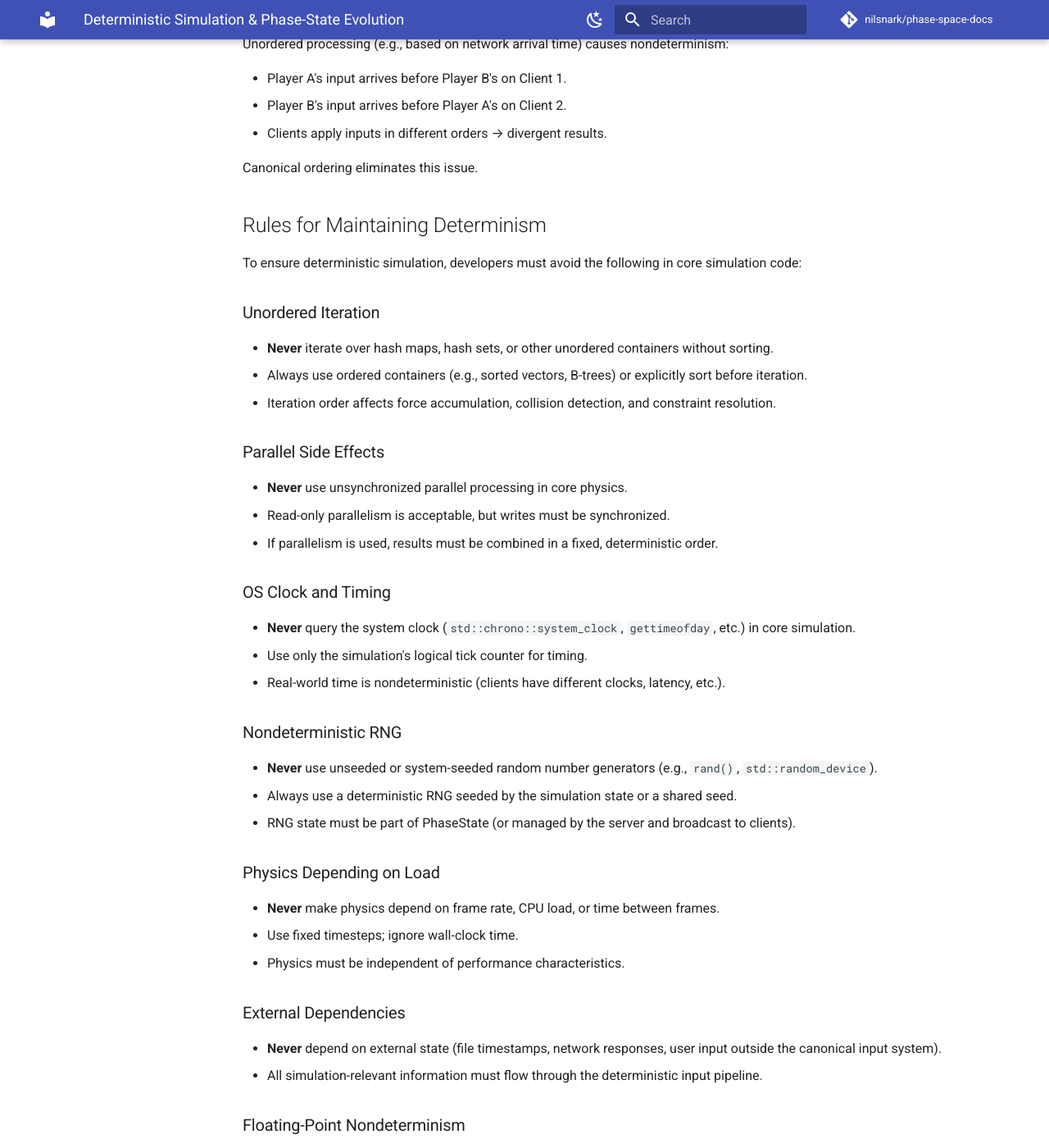
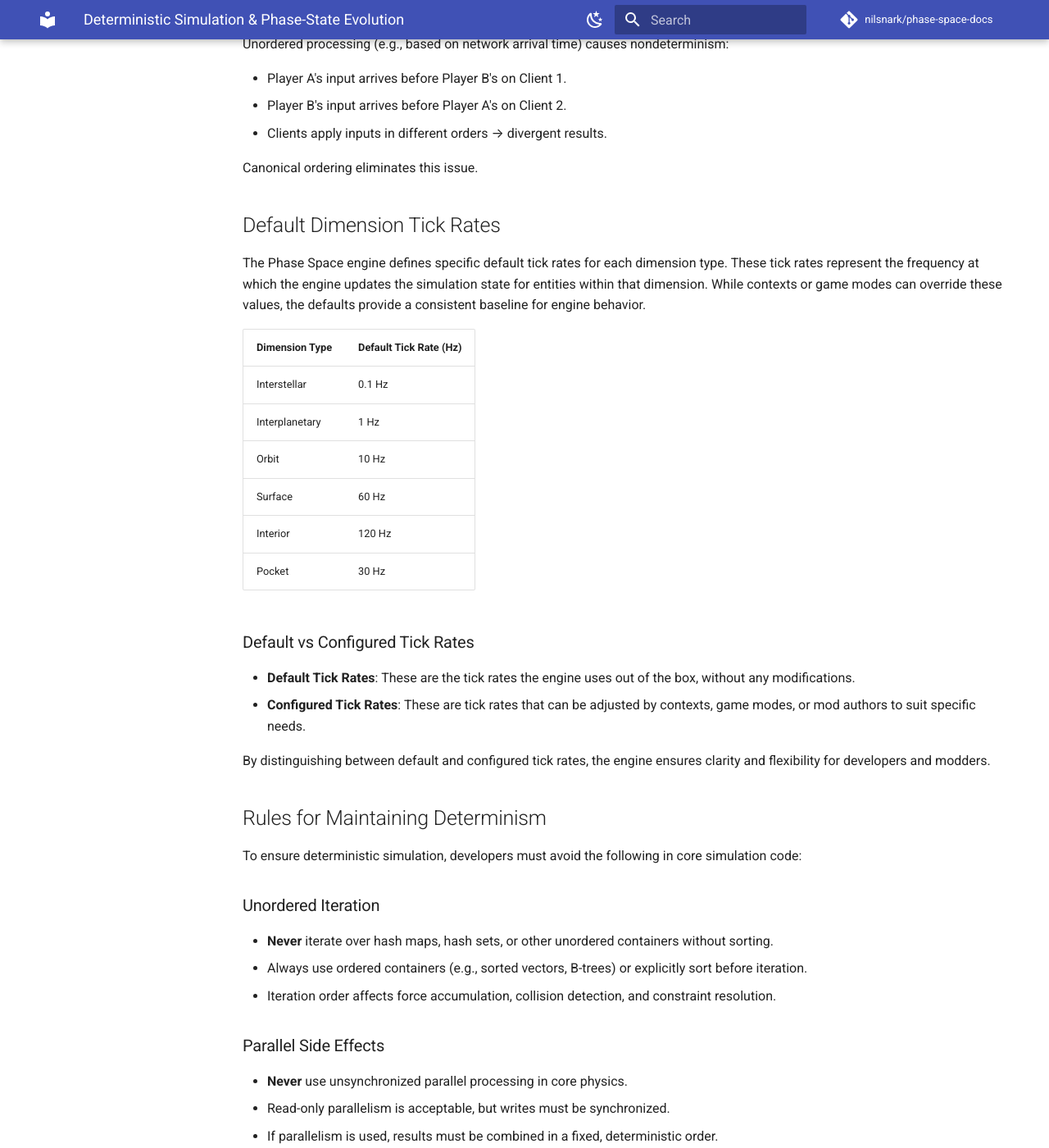
Before and after one commit to nilsnark/aegir-drift-docs, an MkDocs documentation site: the page built from docs/engine/deterministic-simulation.md, in a window 1280 px wide and 1400 px high, scrolled down 11169 px. Shown: the whole window at 82% size. Built offline with MkDocs 1.6.1 and Material for MkDocs 9.7.7, drawn with Linux system fonts in a browser that asks for light colours; comment, search, counter and statistics services are not loaded.

Commit message:
Add default dimension tick rates and cross-reference in documentation

```diff
--- a/docs/engine/deterministic-simulation.md
+++ b/docs/engine/deterministic-simulation.md
@@ -421,6 +421,26 @@ Unordered processing (e.g., based on network arrival time) causes nondeterminism
 
 Canonical ordering eliminates this issue.
 
+## Default Dimension Tick Rates
+
+The Phase Space engine defines specific default tick rates for each dimension type. These tick rates represent the frequency at which the engine updates the simulation state for entities within that dimension. While contexts or game modes can override these values, the defaults provide a consistent baseline for engine behavior.
+
+| Dimension Type   | Default Tick Rate (Hz) |
+|------------------|-------------------------|
+| Interstellar     | 0.1 Hz                 |
+| Interplanetary   | 1 Hz                   |
+| Orbit            | 10 Hz                  |
+| Surface          | 60 Hz                  |
+| Interior         | 120 Hz                 |
+| Pocket           | 30 Hz                  |
+
+### Default vs Configured Tick Rates
+
+- **Default Tick Rates**: These are the tick rates the engine uses out of the box, without any modifications.
+- **Configured Tick Rates**: These are tick rates that can be adjusted by contexts, game modes, or mod authors to suit specific needs.
+
+By distinguishing between default and configured tick rates, the engine ensures clarity and flexibility for developers and modders.
+
 ## Rules for Maintaining Determinism
 
 To ensure deterministic simulation, developers must avoid the following in core simulation code:
```
Also changed, not shown: docs/engine/dimensions/scheduling.md (+4 -0 lines), docs/engine/overview.md (+4 -0 lines).
